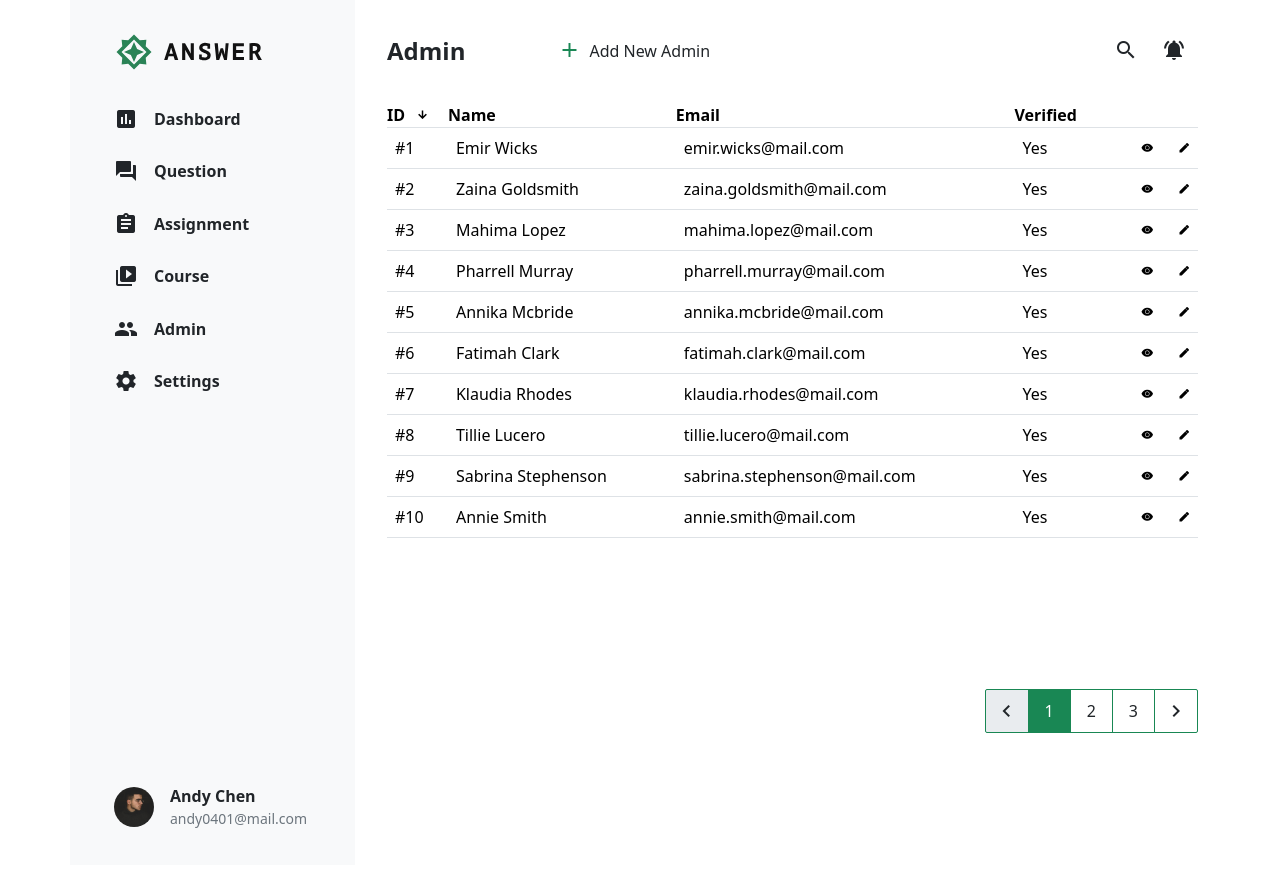
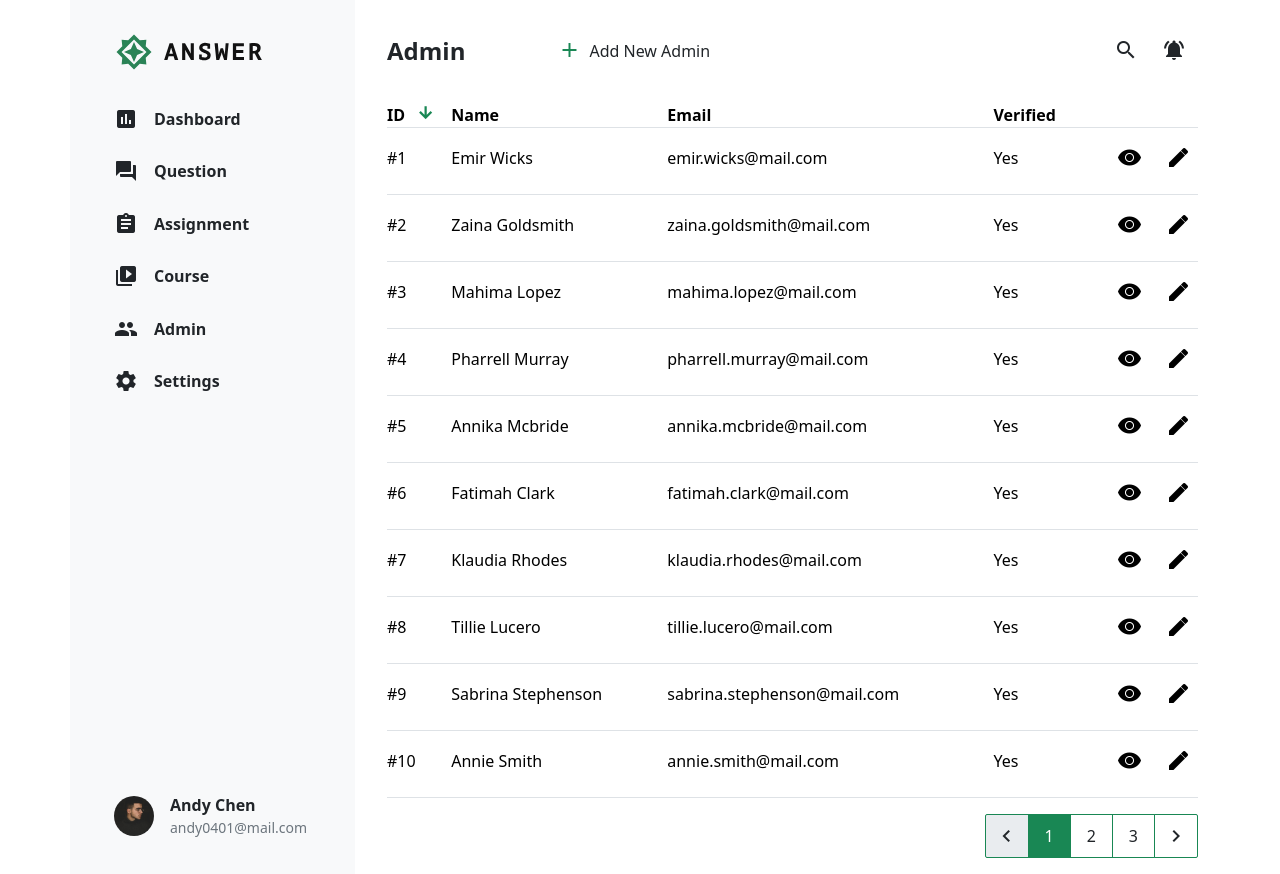
Before and after one commit to NekoBoxy/practice-2024-summer-w5, a Vue app: page / in a window 1280 px wide. Built offline with nearby package versions, Linux system fonts and the light colour scheme.

Commit message:
aside 使用者區塊新定位

```diff
--- a/src/assets/scss/layout/_aside.scss
+++ b/src/assets/scss/layout/_aside.scss
@@ -67,10 +67,11 @@
 }
 
 .aside-menu .user {
-  margin-top: 362px;
+  bottom: 32px;
+  // margin-top: 362px;
   // margin-top: auto; // 推出最大間距
   padding-left: 32px;
-  margin-bottom: 32px;
+  // margin-bottom: 32px;
 
   .avatar {
     padding-right: 16px;
--- a/src/assets/scss/pages/_index.scss
+++ b/src/assets/scss/pages/_index.scss
@@ -36,6 +36,19 @@
 }
 
 .table-content {
+  // 修改 BT 表格元件預設值 - 開始
+  tbody td {
+    padding-block: 18px;
+    padding-left: 0;
+  }
+
+  // 修改 BT 表格元件預設值 - 結束
+  .table-title .material-icons {
+    font-size: 18px;
+    color: $color-success;
+    vertical-align: text-top;
+  }
+
   .table-title {
     height: 39px;
     padding: 0px;
@@ -57,12 +70,16 @@
 
   .table-row-ctrl {
     text-align: end;
+
+    .material-icons {
+      font-size: 24px;
+    }
   }
 }
 
 // BT 元件
 .pagination {
-  margin-top: 151px;
+  margin-top: 63  px;
 
   .page-item {
     // outline: 1px solid red;
--- a/src/views/HomeView.vue
+++ b/src/views/HomeView.vue
@@ -102,7 +102,7 @@ onMounted(() => {
   <div class="container">
     <div class="row">
       <!-- 左側選單 -->
-      <div class="col-3 aside-menu d-flex flex-column">
+      <div class="col-3 aside-menu position-relative d-flex flex-column">
         <div class="top-group">
           <a class="navbar-brand" href="javascript:;">
             <img src="../assets/images/logo.svg" alt="">
@@ -149,7 +149,7 @@ onMounted(() => {
         </div>
 
         <!-- 底部登入者頭像 -->
-        <div class="user">
+        <div class="user position-absolute">
           <a href="javascript:;">
             <div class="d-flex justify-content-center">
               <div class="avatar">
@@ -190,9 +190,10 @@ onMounted(() => {
         <table class="table-content table">
           <thead>
             <tr>
-              <th scope="col" class="table-title">
-                ID
-                <span class="material-icons">arrow_downward</span>
+              <th scope="col" class="table-title">ID
+                <a href="javascript:;">
+                  <span class="material-icons">arrow_downward</span>
+                </a>
               </th>
               <th scope="col" class="table-title">Name</th>
               <th scope="col" class="table-title">Email</th>
@@ -203,7 +204,7 @@ onMounted(() => {
 
           <tbody>
             <tr v-for="item in tableData" :key="item.id">
-              <th scope="row" class="table-row-id">#{{ item.id }}</th>
+              <td scope="row" class="table-row-id">#{{ item.id }}</td>
               <td>{{ item.name }}</td>
               <td>{{ item.email }}</td>
               <td>{{ verifyToCht(item.verified) }}</td>
```
